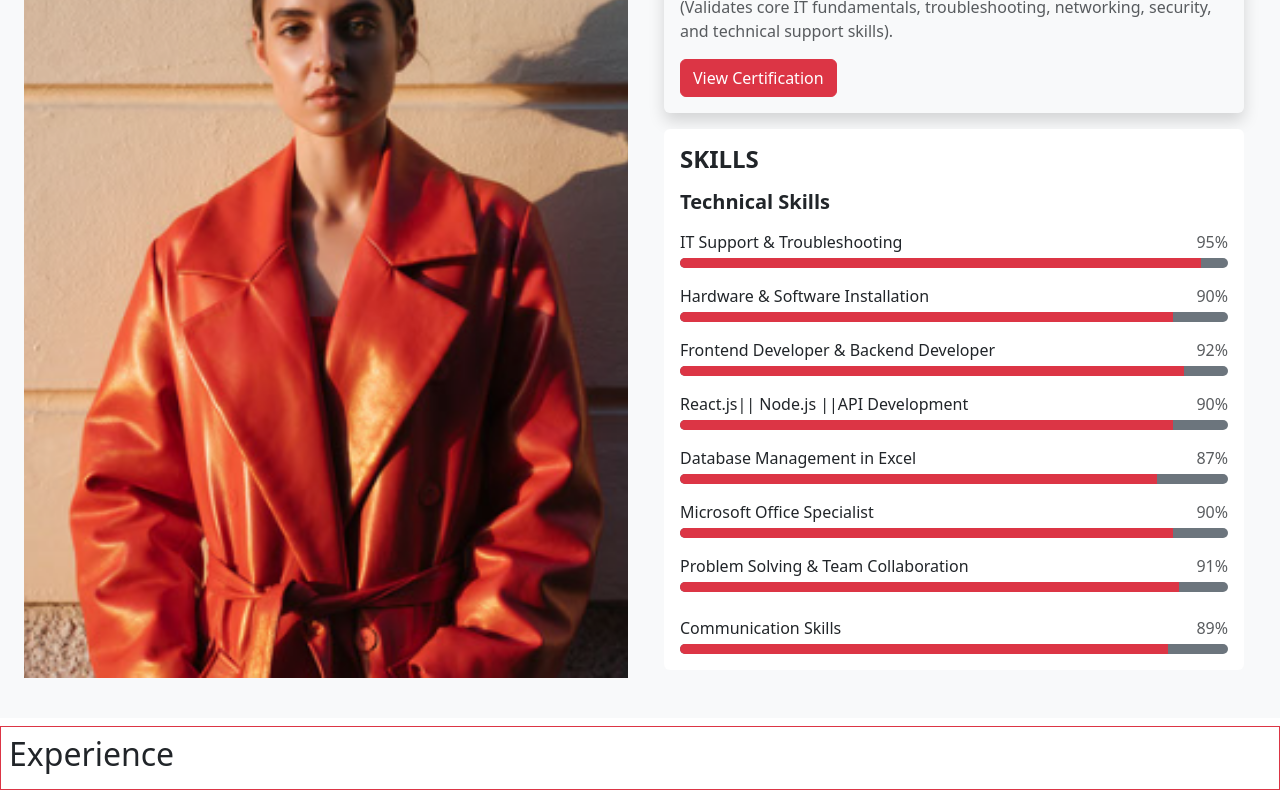
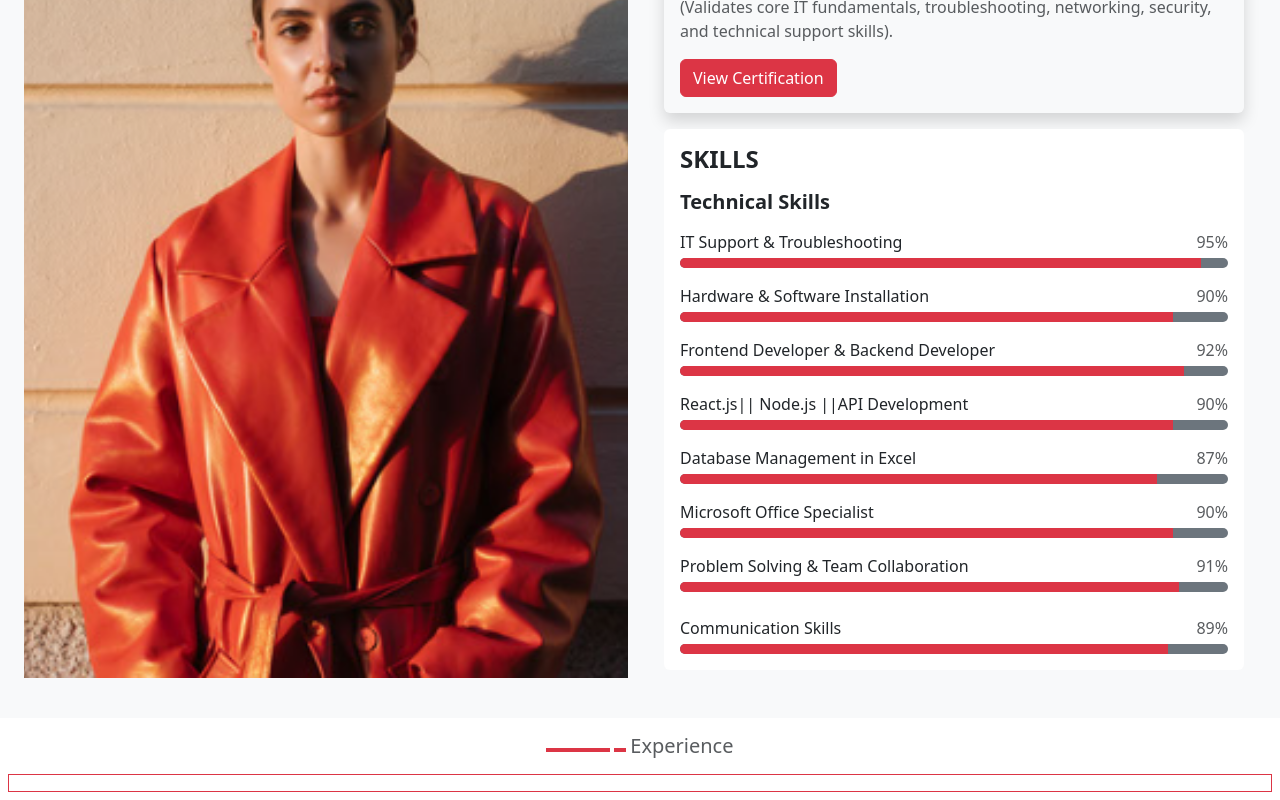
Before and after one commit to johnjerry8749/portflio, a React (Vite) app in the folder frontend/: page / in a window 1280 px wide. Shown: the part 1338-2138 px from the top of the page. Built offline with nearby package versions, Linux system fonts and the light colour scheme.

Commit message:
Refactor Experience component for improved layout and styling

```diff
--- a/frontend/src/components/Experince.jsx
+++ b/frontend/src/components/Experince.jsx
@@ -1,11 +1,21 @@
-
-
 const Experince = () => {
   return (
-    <div className="p-2 mt-2 border border-danger">
-      <h2>Experience</h2>
+    <div className="p-2 mt-2 ">
+      <div className=" w-auto d-flex justify-content-center gap-1 align-items-center">
+        <div
+          className="border  border-danger border-2"
+          style={{ width: "5%" }}
+        ></div>
+        <div
+          className="border  border-danger border-2"
+          style={{ width: "1%" }}
+        ></div>
+
+        <h3 className="fs-5 text-dark text-muted">Experience</h3>
+      </div>
+      <div className=" mt-2 p-2 border border-danger "></div>
     </div>
-  )
-}
+  );
+};
 
-export default Experince
+export default Experince;
```
